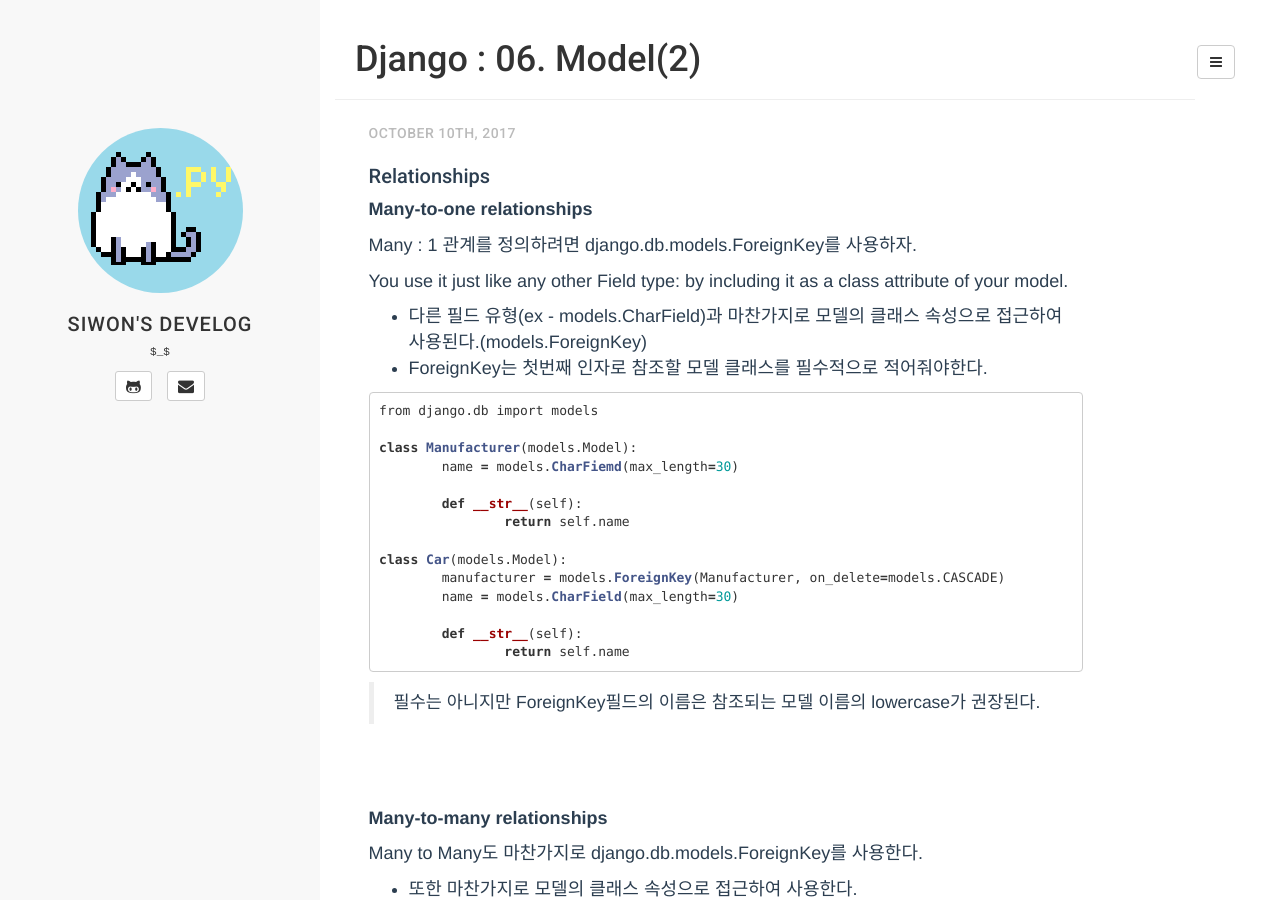
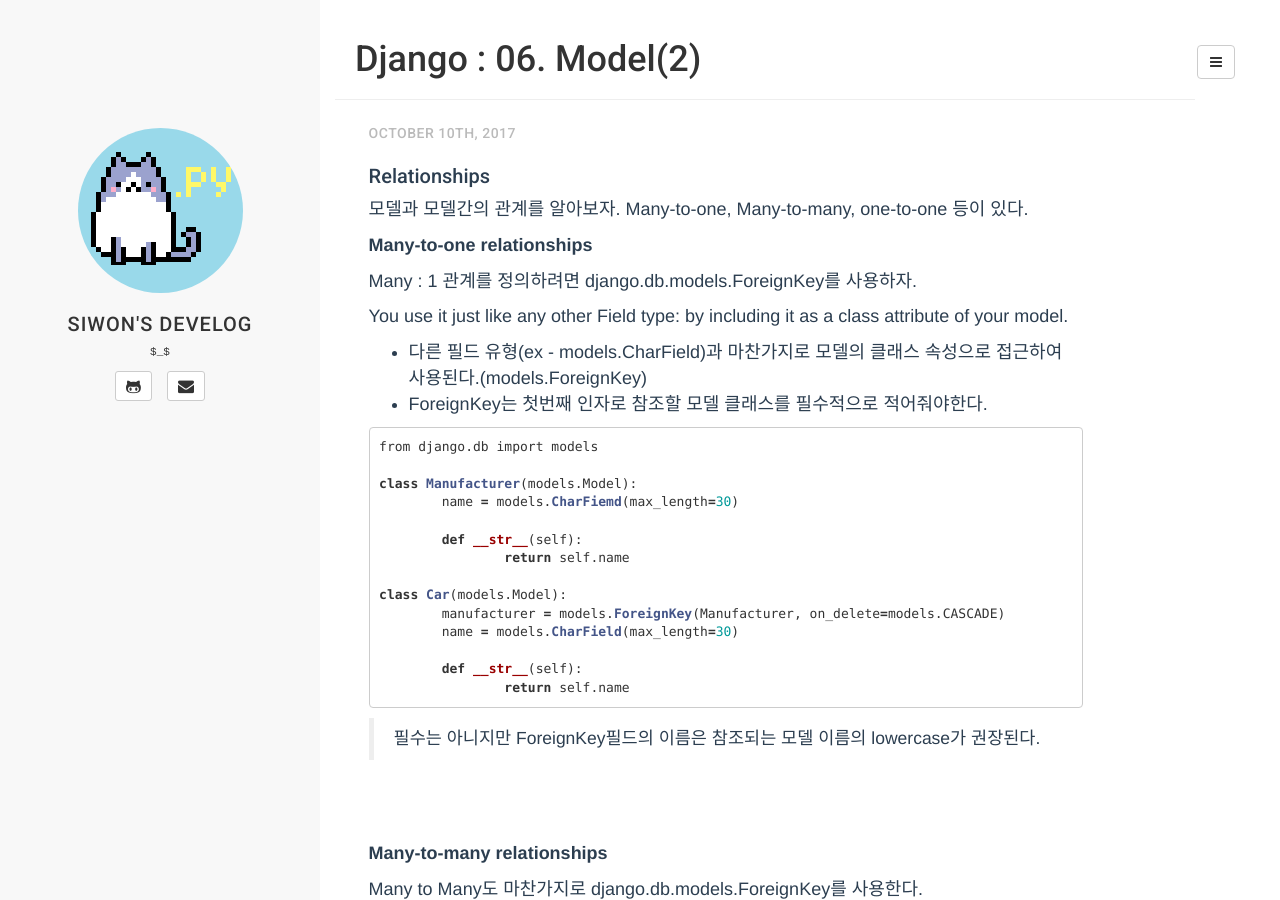
Before and after one commit to 2siwon/2siwon.github.io, a Jekyll site: the page built from _posts/2017-10-10-django-006-model2.md, in a window 1280 px wide and 900 px high. Built offline with Jekyll 4.4.1, drawn with Linux system fonts in a browser that asks for light colours; comment, search, counter and statistics services are not loaded.

Commit message:
django-006-model2 Relationship(many-to-1, many-to-many, many-to-many(중간 모델)

```diff
--- a/_posts/2017-10-10-django-006-model2.md
+++ b/_posts/2017-10-10-django-006-model2.md
@@ -7,6 +7,7 @@ tag: [Django]
 ---
 
 ### Relationships
+모델과 모델간의 관계를 알아보자. Many-to-one, Many-to-many, one-to-one 등이 있다.
 
 **Many-to-one relationships**
 
```
